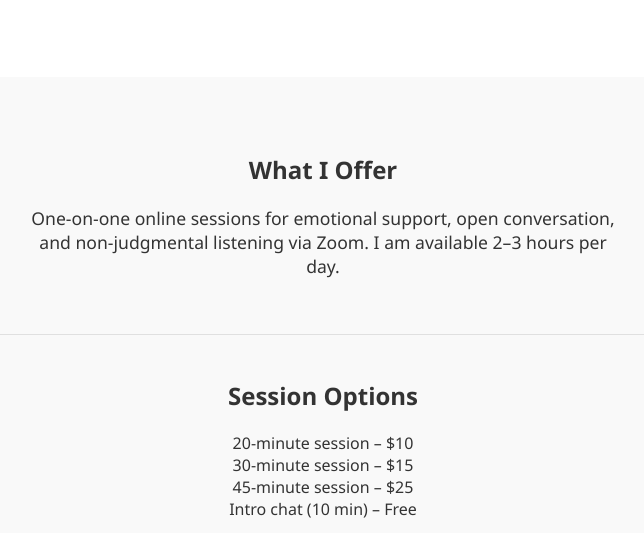
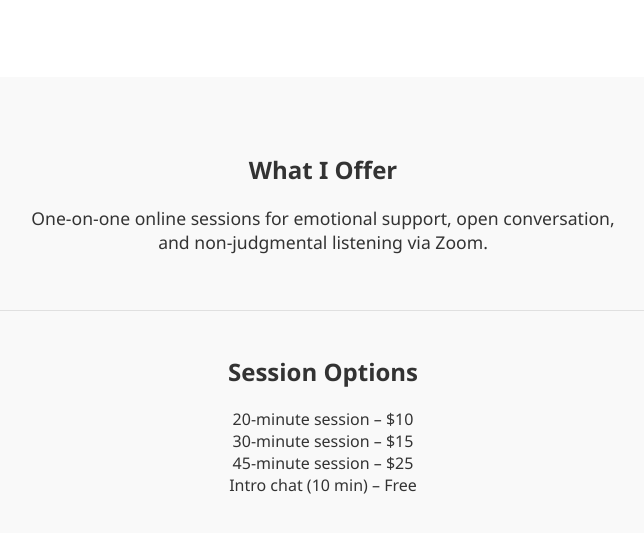
Before and after one commit to hearttohear/sessions, a plain HTML site: page index.html in a window 1280 px wide. Shown: the part 267-800 px from the top of the page, without its empty margins (317-961 px from the left). Drawn offline with Linux system fonts and the light colour scheme.

Commit message:
Update index.html

```diff
--- a/index.html
+++ b/index.html
@@ -67,7 +67,7 @@
     <div class="services">
       <div class="service">
         <h2>What I Offer</h2>
-        <p>One-on-one online sessions for emotional support, open conversation, and non-judgmental listening via Zoom. I am available 2–3 hours per day.</p>
+        <p>One-on-one online sessions for emotional support, open conversation, and non-judgmental listening via Zoom.</p>
       </div>
 
       <div class="service">
```
